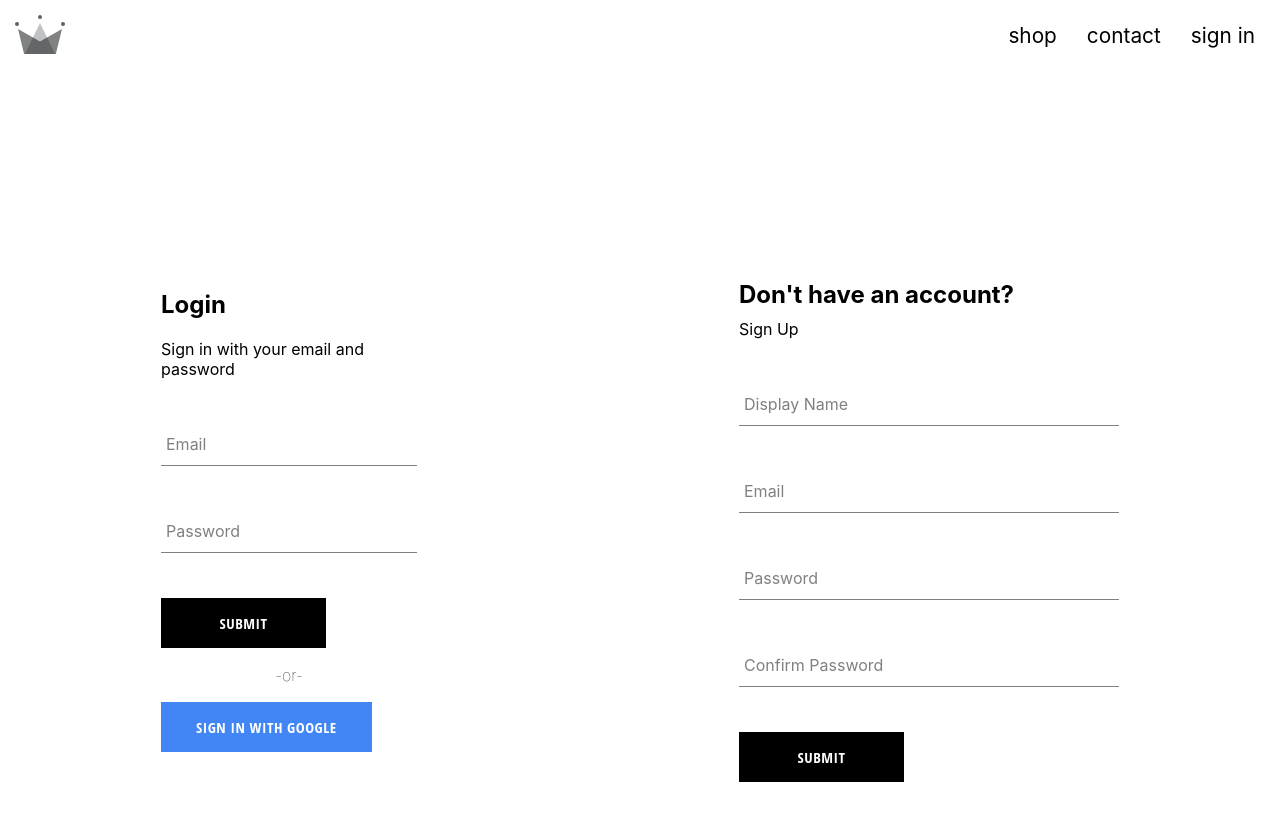
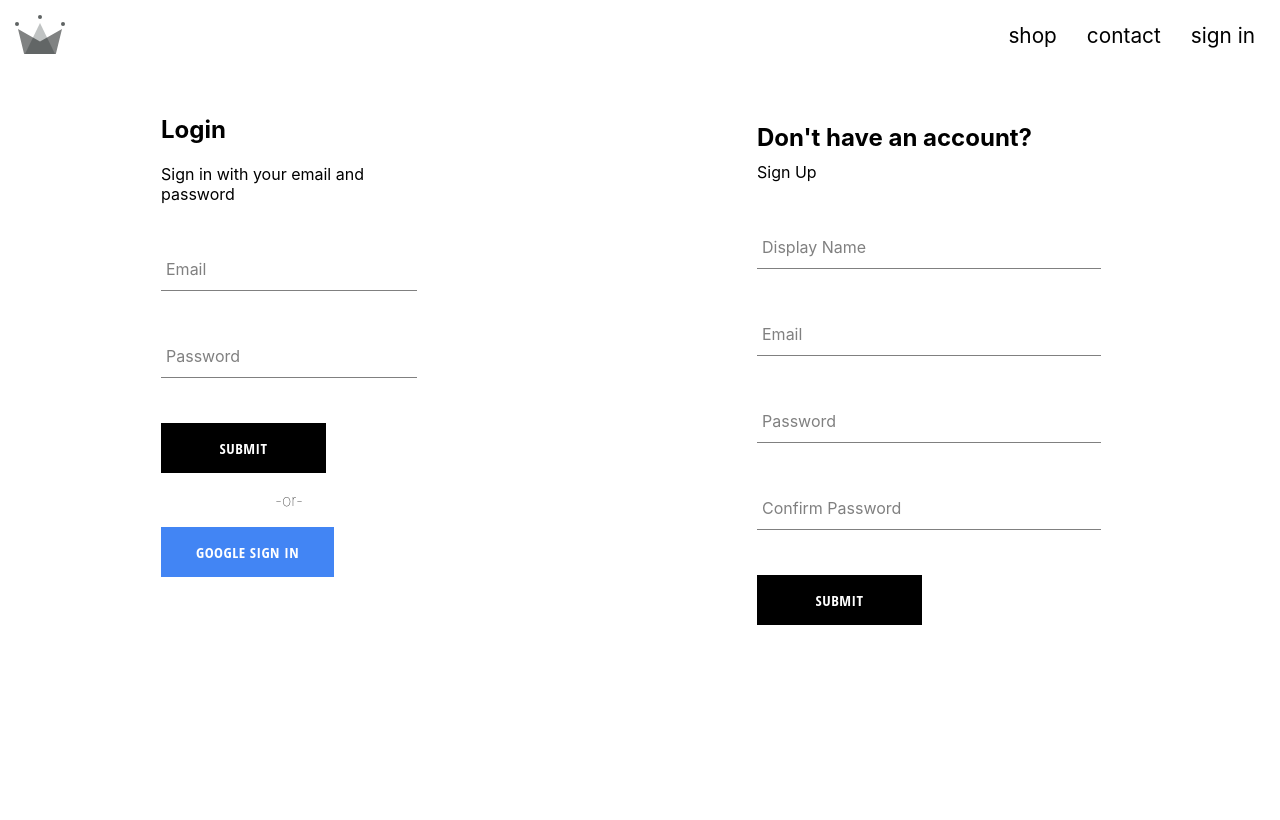
Before and after one commit to Jdriscoll1993/ecommerce-site, a React (Create React App) app: page /sign-in in a window 1280 px wide. Shown: the top 820 px of the page. Built offline with nearby package versions, Linux system fonts and the light colour scheme.

Commit message:
more styling

```diff
--- a/src/components/authentication/sign-in-form.component.jsx
+++ b/src/components/authentication/sign-in-form.component.jsx
@@ -58,7 +58,7 @@ const SignInForm = () => {
                 <div className='buttons'>
                     <Button type='submit'>submit</Button>
                     <div style={{ padding: '.25em' }}><h2>-or-</h2></div>
-                    <Button buttonType='google' onClick={signInGoogleUser}>Sign in with Google</Button>
+                    <Button buttonType='google' onClick={signInGoogleUser}>Google Sign In</Button>
                 </div>
 
             </form>
--- a/src/components/authentication/sign-up-form.styles.scss
+++ b/src/components/authentication/sign-up-form.styles.scss
@@ -2,6 +2,7 @@
     display:'flex';
     flex-direction:'column';
     width:380px;
+    padding:18px;
 
     h2 {
         margin: 10px 0;
--- a/src/routes/login/sign-in.styles.scss
+++ b/src/routes/login/sign-in.styles.scss
@@ -1,7 +1,7 @@
 .login-container{
     display:flex;
     justify-content: space-around;
-    margin-top:200px;
+    margin-top:25px;
     flex-wrap: wrap;
 
 
```
